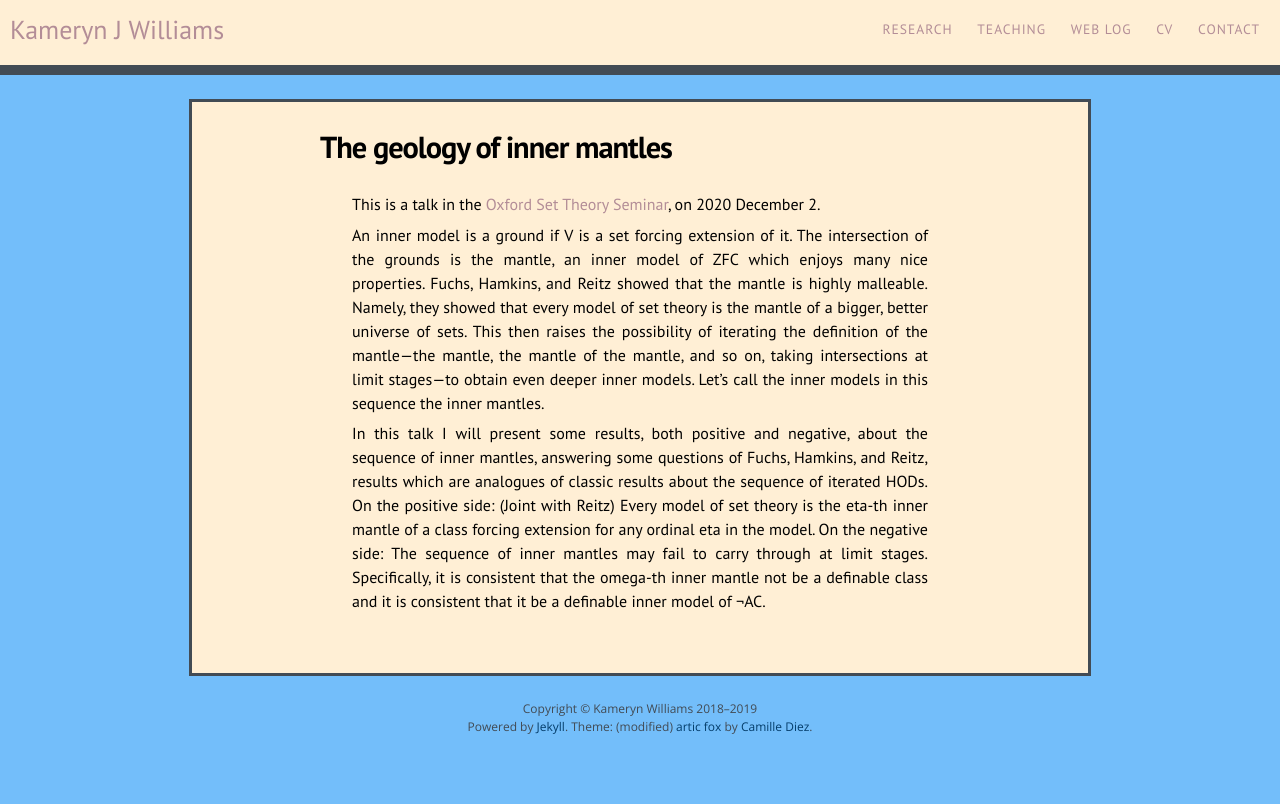
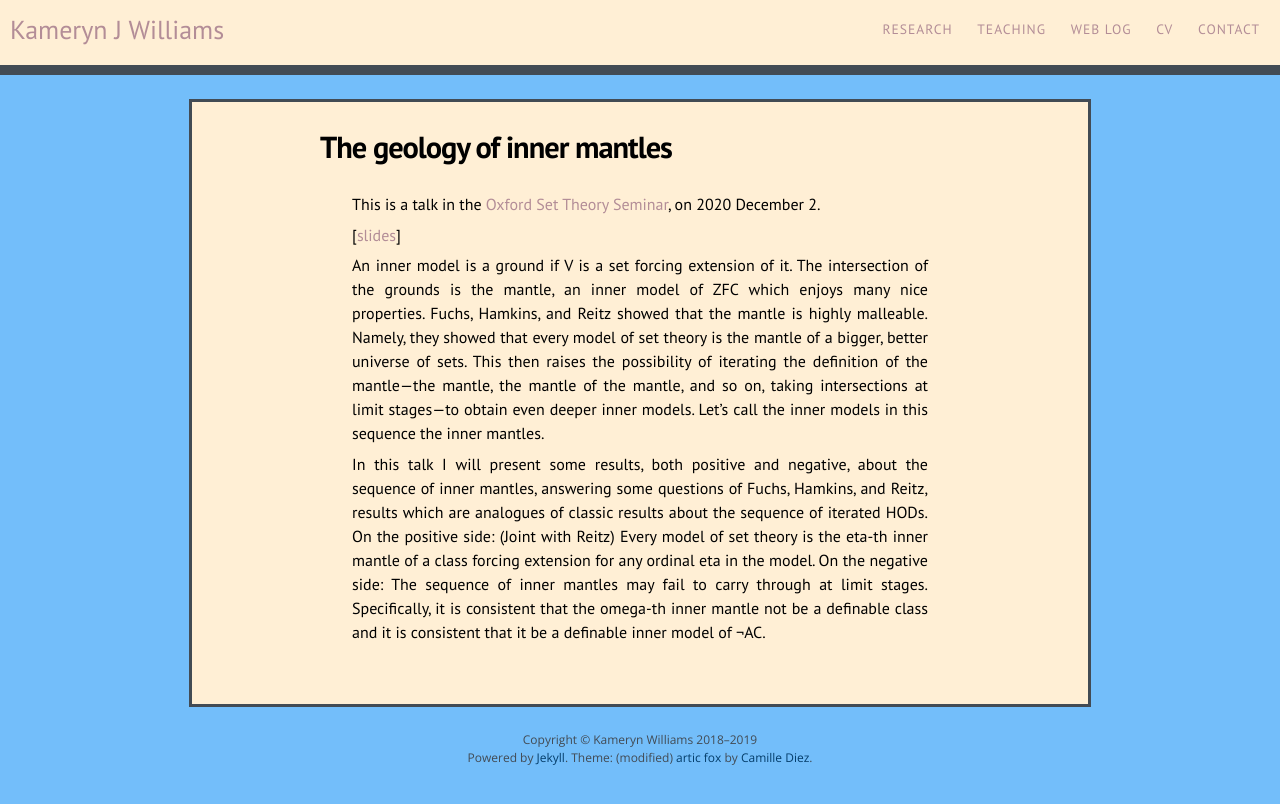
Before and after one commit to kamerynjw/kamerynjw.github.io, a Jekyll site: the page built from research/talks/2020-dec-inner-mantles.md, in a window 1280 px wide. Shown: the top 804 px of the page. Built offline with Jekyll 4.4.1, drawn with Linux system fonts in a browser that asks for light colours; nearby versions of some CDN libraries.

Commit message:
uploaded geology slides

```diff
--- a/research/talks/2020-dec-inner-mantles.md
+++ b/research/talks/2020-dec-inner-mantles.md
@@ -7,6 +7,8 @@ excerpt: "This is a talk in the Oxford set theory seminar, on 2020 December 2...
 
 This is a talk in the [Oxford Set Theory Seminar](http://jdh.hamkins.org/oxford-set-theory-seminar/), on 2020 December 2.
 
+[[slides]({{ page.url }}geology.pdf)]
+
 An inner model is a ground if V is a set forcing extension of it. The intersection of the grounds is the mantle, an inner model of ZFC which enjoys many nice properties. Fuchs, Hamkins, and Reitz showed that the mantle is highly malleable. Namely, they showed that every model of set theory is the mantle of a bigger, better universe of sets. This then raises the possibility of iterating the definition of the mantle—the mantle, the mantle of the mantle, and so on, taking intersections at limit stages—to obtain even deeper inner models. Let’s call the inner models in this sequence the inner mantles.
 
 In this talk I will present some results, both positive and negative, about the sequence of inner mantles, answering some questions of Fuchs, Hamkins, and Reitz, results which are analogues of classic results about the sequence of iterated HODs. On the positive side: (Joint with Reitz) Every model of set theory is the eta-th inner mantle of a class forcing extension for any ordinal eta in the model. On the negative side: The sequence of inner mantles may fail to carry through at limit stages. Specifically, it is consistent that the omega-th inner mantle not be a definable class and it is consistent that it be a definable inner model of ¬AC.
```
Also changed, not shown: 1 other file.
